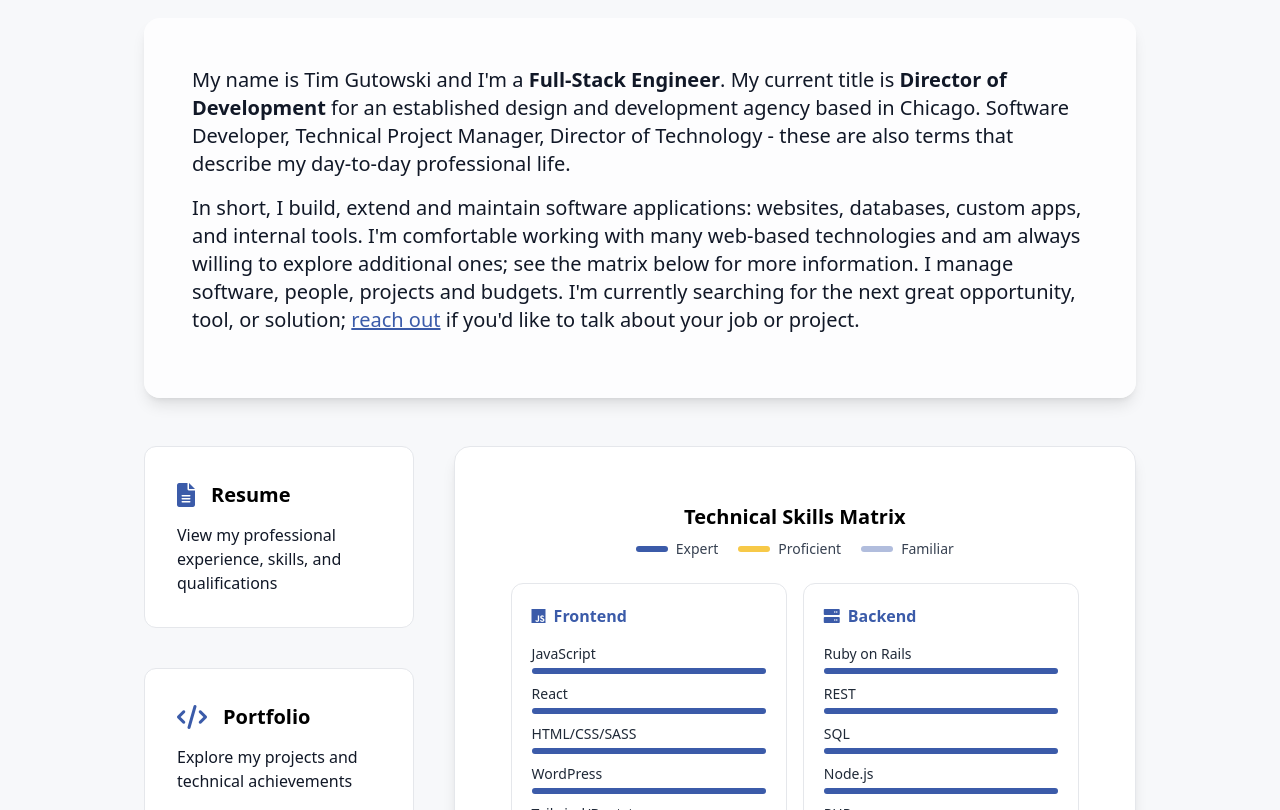
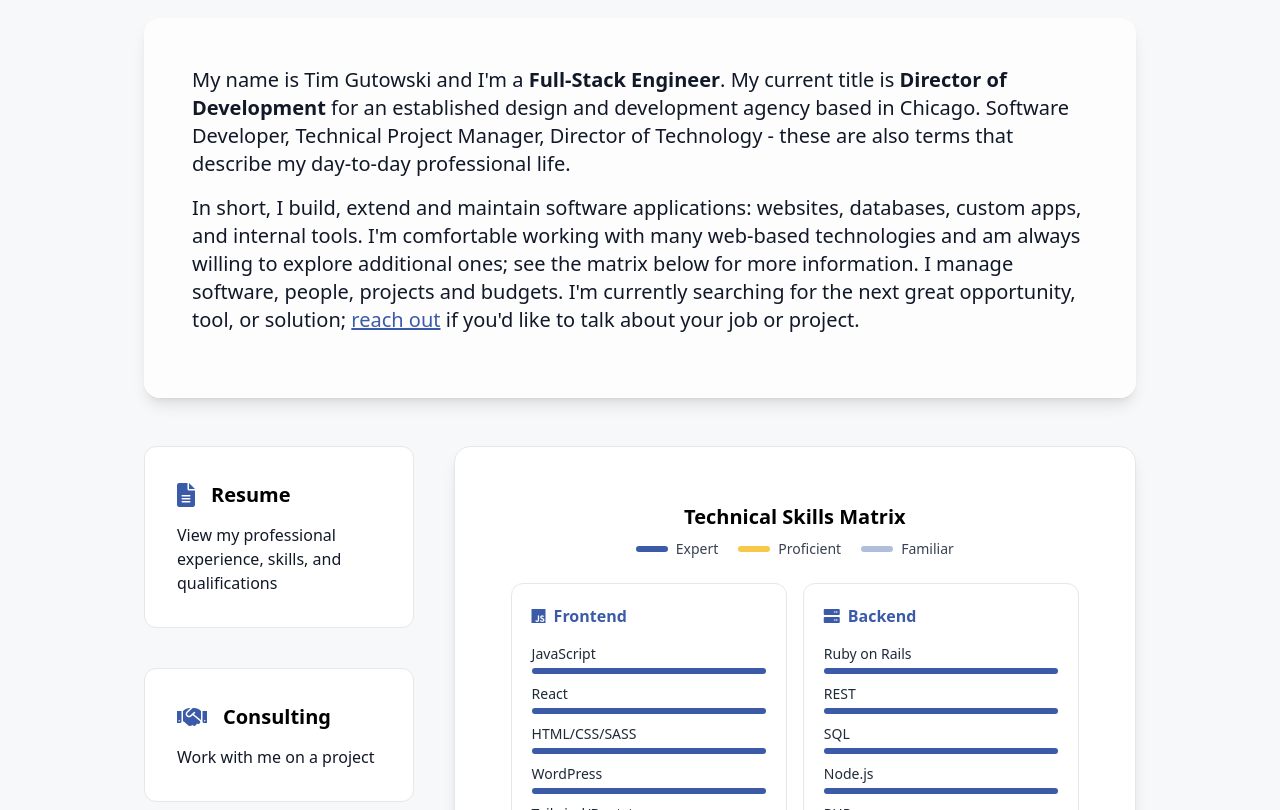
Before and after one commit to timgut/timgutowski.com, a plain HTML site: page index.html in a window 1280 px wide. Shown: the part 142-952 px from the top of the page. Drawn offline with nearby package versions, Linux system fonts and the light colour scheme.

Commit message:
Add Consulting promo card to homepage

```diff
--- a/index.html
+++ b/index.html
@@ -87,6 +87,18 @@
                                 </div>
                                 <p class="text-gray-900 text-base">
                                     View my professional experience, skills, and qualifications
+                                </p>
+                            </div>
+                        </a>
+                        <!-- Consulting Card -->
+                        <a href="consulting.html" class="block group hover-lift scroll-mt-32" id="consulting">
+                            <div class="bg-tg-card rounded-xl p-8 hover:shadow-lg transition duration-300">
+                                <div class="flex items-center mb-3">
+                                    <i class="fas fa-handshake text-2xl text-tg-blue"></i>
+                                    <h3 class="text-xl font-semibold text-black ml-4">Consulting</h3>
+                                </div>
+                                <p class="text-gray-900 text-base">
+                                    Work with me on a project
                                 </p>
                             </div>
                         </a>
```
